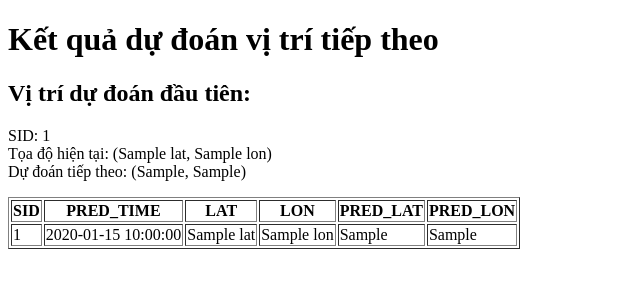
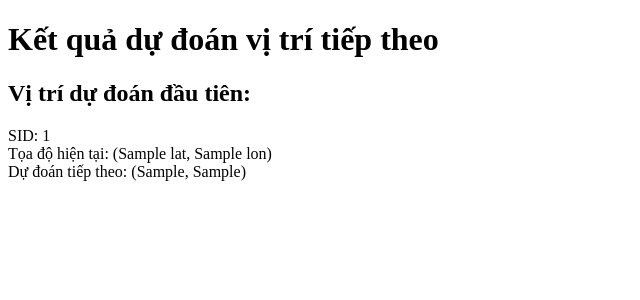
Before and after one commit to IntelligentSystem241/Test_Model, a Flask app: template templates/result.html in a window 1280 px wide. Shown: the top 300 px of the page, without its empty margins (0-640 px from the left). Run offline with Flask 3, Linux system fonts and the light colour scheme; the template is opened without the code that fills it: most values are stand-ins (such as "Sample title", 1, 10 or a date in 2020).

Commit message:
Update result.html

```diff
--- a/templates/result.html
+++ b/templates/result.html
@@ -16,21 +16,5 @@
   </p>
   {% endif %}
 
-  <!-- Hiển thị bảng đầy đủ -->
-  <table border="1">
-    <tr>
-      <th>SID</th><th>PRED_TIME</th><th>LAT</th><th>LON</th><th>PRED_LAT</th><th>PRED_LON</th>
-    </tr>
-    {% for row in predictions %}
-    <tr>
-      <td>{{ row.SID }}</td>
-      <td>{{ row.PRED_TIME }}</td>
-      <td>{{ row.LAT }}</td>
-      <td>{{ row.LON }}</td>
-      <td>{{ row.PRED_LAT }}</td>
-      <td>{{ row.PRED_LON }}</td>
-    </tr>
-    {% endfor %}
-  </table>
 </body>
 </html>
```
